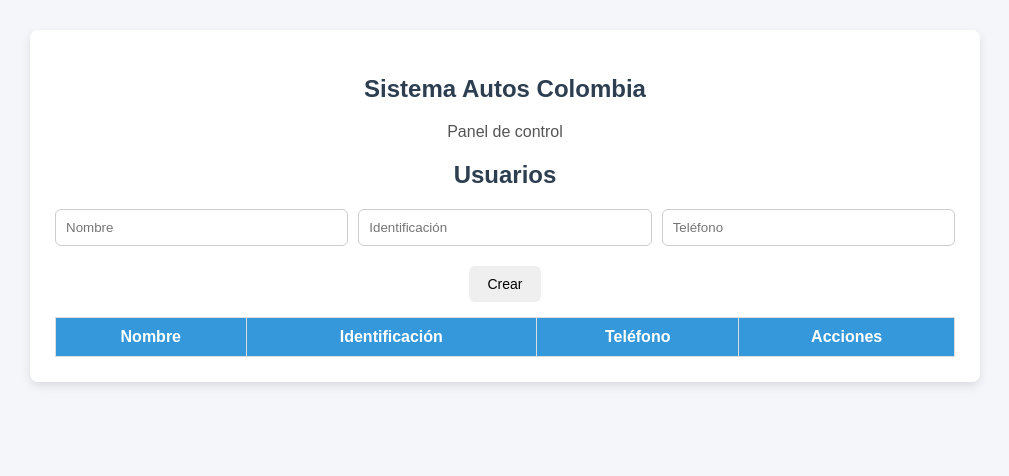
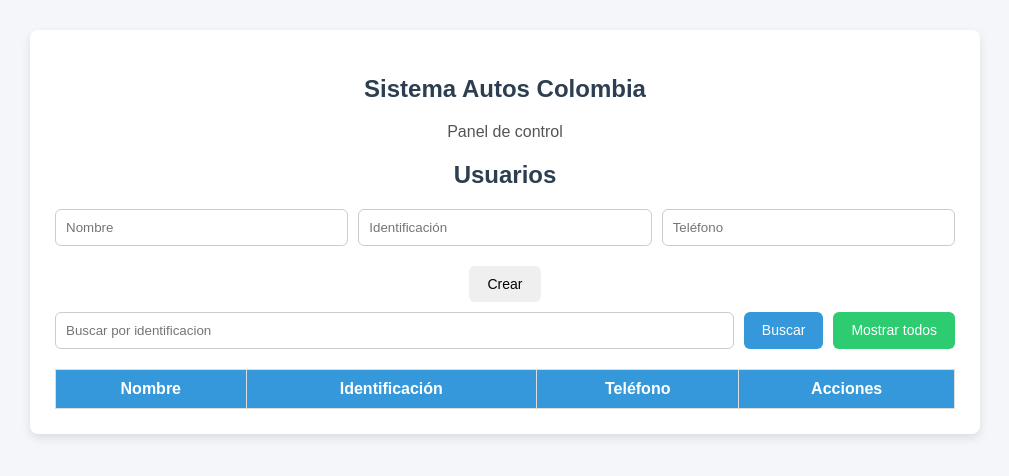
Before and after one commit to yeisonpd/parqueadero, a website: page src/views/usuarios.html in a window 1280 px wide. Shown: the whole page, without its empty margins (135-1144 px from the left). Drawn offline with Linux system fonts and the light colour scheme; no server answers.

Commit message:
update de segunda entrega

```diff
--- a/src/routers/usuarioRoutes.js
+++ b/src/routers/usuarioRoutes.js
@@ -15,4 +15,6 @@ router.put("/usuario/:id", UsuarioController.actualizarUsuario);
 //eliminar
 router.delete("/usuario/:id", UsuarioController.eliminarUsuario);
 
+router.get("/usuario/id", UsuarioController.buscarUsuario);
+
 module.exports = router;
--- a/src/views/css/styles.css
+++ b/src/views/css/styles.css
@@ -103,6 +103,10 @@ table tr:nth-child(even) {
     background: #f9f9f9;
 }
 
+.pt {
+    margin-top: 10px;
+}
+
 /*modal*/
 .modal{
 display:none;
--- a/src/views/js/usuarios.js
+++ b/src/views/js/usuarios.js
@@ -35,6 +35,26 @@ async function crearUsuario(){
 
     cargarUsuarios();
 }
+
+async function buscarUsuario() {
+    const id = document.getElementById("idBuscar").value;
+    const res = await fetch(`/api/usuario/id?id=${id}`);
+    const data = await res.json();
+
+    let tabla = `
+      <tr>
+        <td>${data.nombre}</td>
+        <td>${data.identificacion}</td>
+        <td>${data.telefono}</td>
+        <td>
+          <button onclick="eliminar(${data.id_usuario})">Eliminar</button>
+          <button onclick="abrirModal(${data.id_usuario}, '${data.nombre}', '${data.identificacion}', '${data.telefono}')">Editar</button>
+        </td>
+      </tr>`;
+
+    document.getElementById("tablaUsuarios").innerHTML = tabla;
+}
+
 
 async function eliminar(id){
 
--- a/src/views/usuarios.html
+++ b/src/views/usuarios.html
@@ -18,6 +18,12 @@
             <input id="telefono" placeholder="Teléfono">
         </div>
         <button onclick="crearUsuario()">Crear</button>
+
+        <div class="form-group pt">
+            <input type="text" id="idBuscar" placeholder="Buscar por identificacion">
+            <button class="btn-primary" onclick="buscarUsuario()">Buscar</button>
+            <button class="btn-secondary" onclick="cargarUsuarios()">Mostrar todos</button>
+        </div>
 
         <table>
             <thead>
```
Also changed, not shown: src/controllers/UsuarioController.js (+13 -0 lines).
